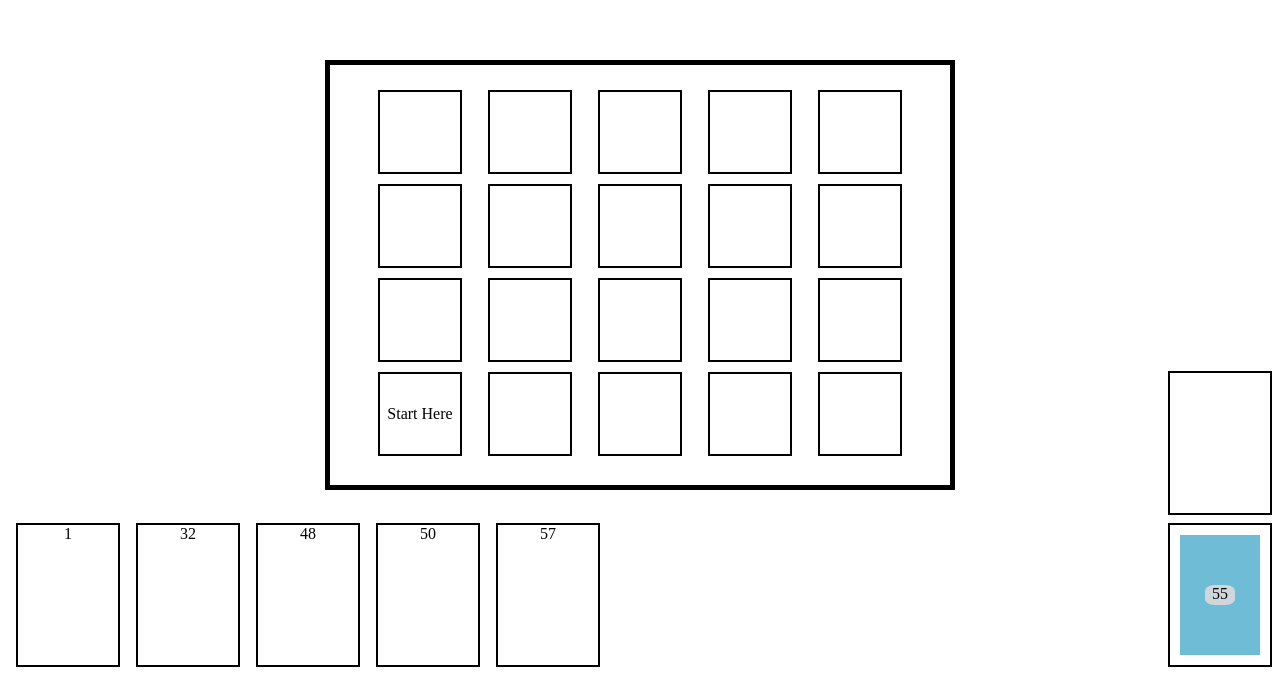
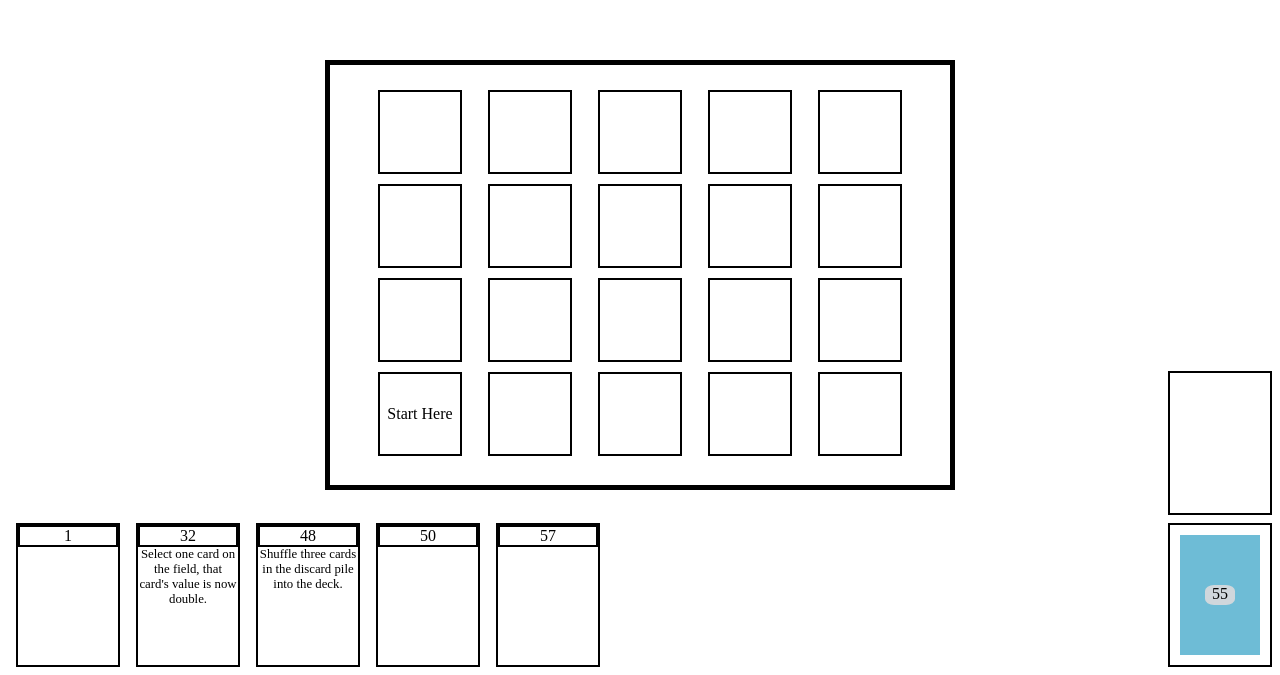
Before and after one commit to UCCS-MDelgado/CS-3110-Main-Project, a plain HTML site: page gameBoard.html in a window 1280 px wide. Shown: the part 125-800 px from the top of the page. Drawn offline with Linux system fonts and the light colour scheme.

Commit message:
Added effect text to cards

```diff
--- a/effects.js
+++ b/effects.js
@@ -14,6 +14,8 @@ const SWAP_CARDS = "Select one card in your hand and one of your card's in play,
 
 const SHUFFLE_DISCARD_INTO_DECK = "Shuffle three cards in the discard pile into the deck."
 const DISCARD_TO_HAND = "Add one card from the discard pile into your hand."
+
+const effects = [DRAW_TWO, DRAW_UNTIL_FIVE, SHUFFLE_UNTIL_FIVE, DISCARD_HAND, BOTH_SHUFFLE_TO_THREE, SHUFFLE_TO_BOTTOM, DISCARD_CARD, DISCARD_TOP, HALVE_VALUE, DOUBLE_VALUE, SWAP_CARDS, SHUFFLE_DISCARD_INTO_DECK, DISCARD_TO_HAND]
 
 function drawTwo() {
     drawCards(2)
--- a/functions.js
+++ b/functions.js
@@ -80,21 +80,59 @@ function discardToDeck(num) {
     shuffleDeck()
 }
 
+function addEffect(array) {
+    for (let i = 0; i < DECK_SIZE; i++) {
+        let effect = effects[Math.floor(Math.random() * effects.length)]
+
+        if (Math.floor(Math.random() * 2) == 0) {
+            array.push([i, effect, true])
+        }
+        else {
+            array.push([i, effect, false])
+        }
+    }
+}
+
+function createCard(num) {
+    const newCard = document.createElement("div");
+    newCard.className = "Playing-Card"
+
+    newCard.addEventListener("click", function () { playCard(num) })
+
+    const trim = document.createElement("div");
+    trim.className = "Trim"
+    const content = document.createElement("div");
+    content.className = "Content"
+
+    newCard.appendChild(trim)
+    trim.appendChild(content)
+
+    const cardValue = document.createElement("div");
+    cardValue.className = "Card-Value"
+    const cardEffect = document.createElement("div")
+    cardEffect.className = "Card-Effect"
+
+    cardValue.innerHTML = num
+
+    for (let i = 0; i < DECK_SIZE; i++){
+        if ((effectArray[i][0] == num) && (effectArray[i][2])){
+            cardEffect.innerHTML = effectArray[i][1]
+        }
+    }
+
+    content.appendChild(cardValue)
+    content.appendChild(cardEffect)
+
+    document.getElementById('Hand').appendChild(newCard)
+}
+
 function createHand() {
     let handArrayNum = handArray.length
 
     document.getElementById('Hand').innerHTML = '';
 
     for (let i = 0; i < handArrayNum; i++) {
-        const cardValue = document.createElement("div");
-        cardValue.className = 'Card-ID'
-
-        let cardID = handArray[i]
-        cardValue.innerHTML = cardID
-
-        cardValue.addEventListener("click", function () { playCard(cardID) })
-
-        document.getElementById('Hand').appendChild(cardValue);
+        createCard(handArray[i])
     }
 }
 
--- a/gameplay.js
+++ b/gameplay.js
@@ -1,7 +1,7 @@
 let DECK_SIZE = 60
 let INITIAL_HAND_SIZE = 5
 
-let deckArray = [], handArray = [], discardArray = [], playField = []
+let deckArray = [], handArray = [], discardArray = [], playField = [], effectArray = []
 
 let nums = []
 
@@ -16,6 +16,8 @@ while (i--) {
     nums.splice(j, 1);
 }
 
+addEffect(effectArray)
+
 drawCards(INITIAL_HAND_SIZE)
 
 for (let i = 0; i < 2; i++) {
--- a/styles.css
+++ b/styles.css
@@ -39,7 +39,7 @@
     bottom: 0px;
 }
 
-.Card-ID {
+.Playing-Card {
     flex: 1;
     border: 2px solid black;
     text-align: center;
@@ -48,8 +48,17 @@
     margin: .5em;
 }
 
-.Card-ID:hover {
+.Playing-Card:hover {
     margin-top: -5%;
+}
+
+.Card-Value {
+    border: 2px solid black;
+    text-align: center;
+}
+
+.Card-Effect{
+    font-size: 0.8em;
 }
 
 #Stacks {
```
